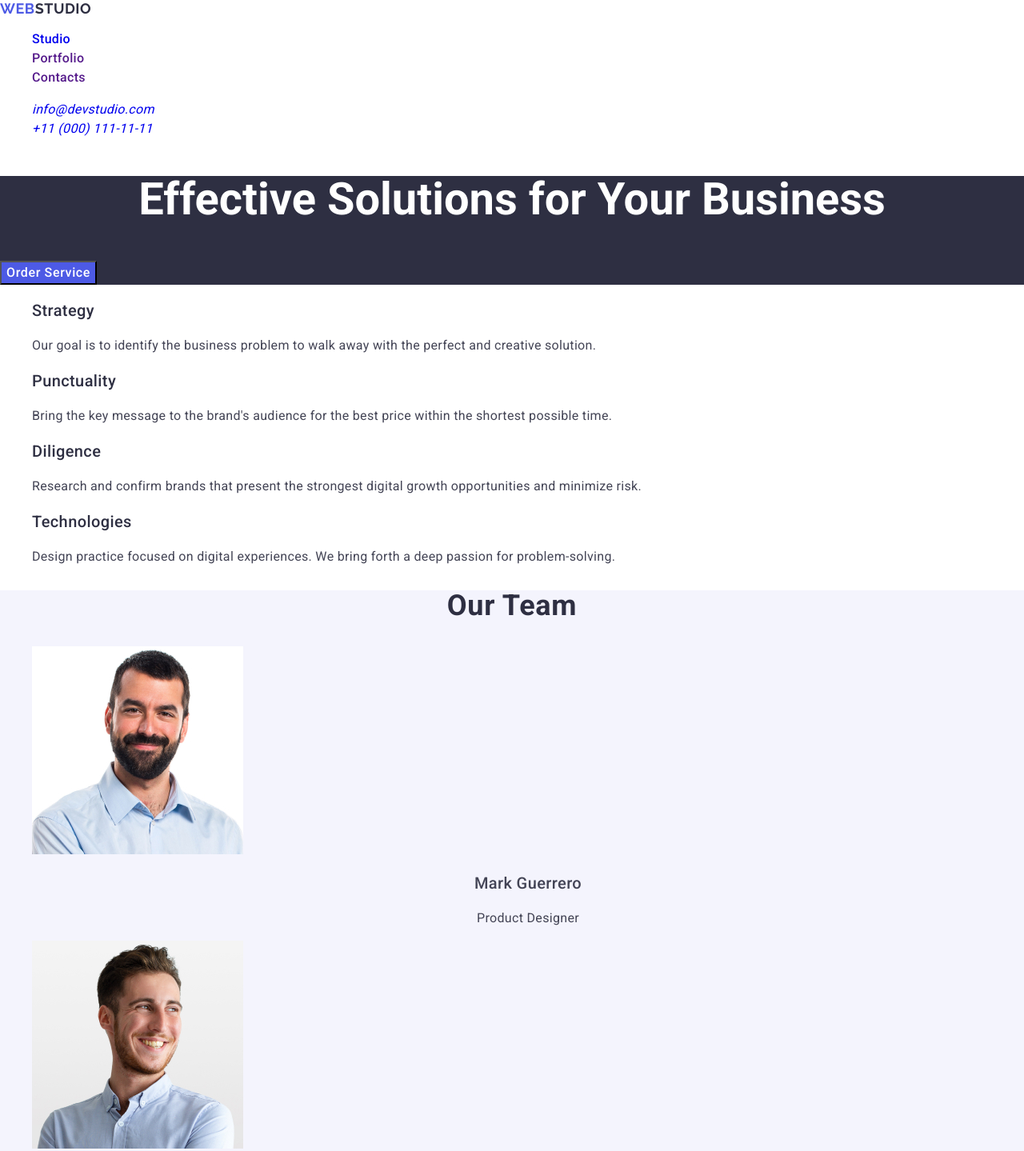
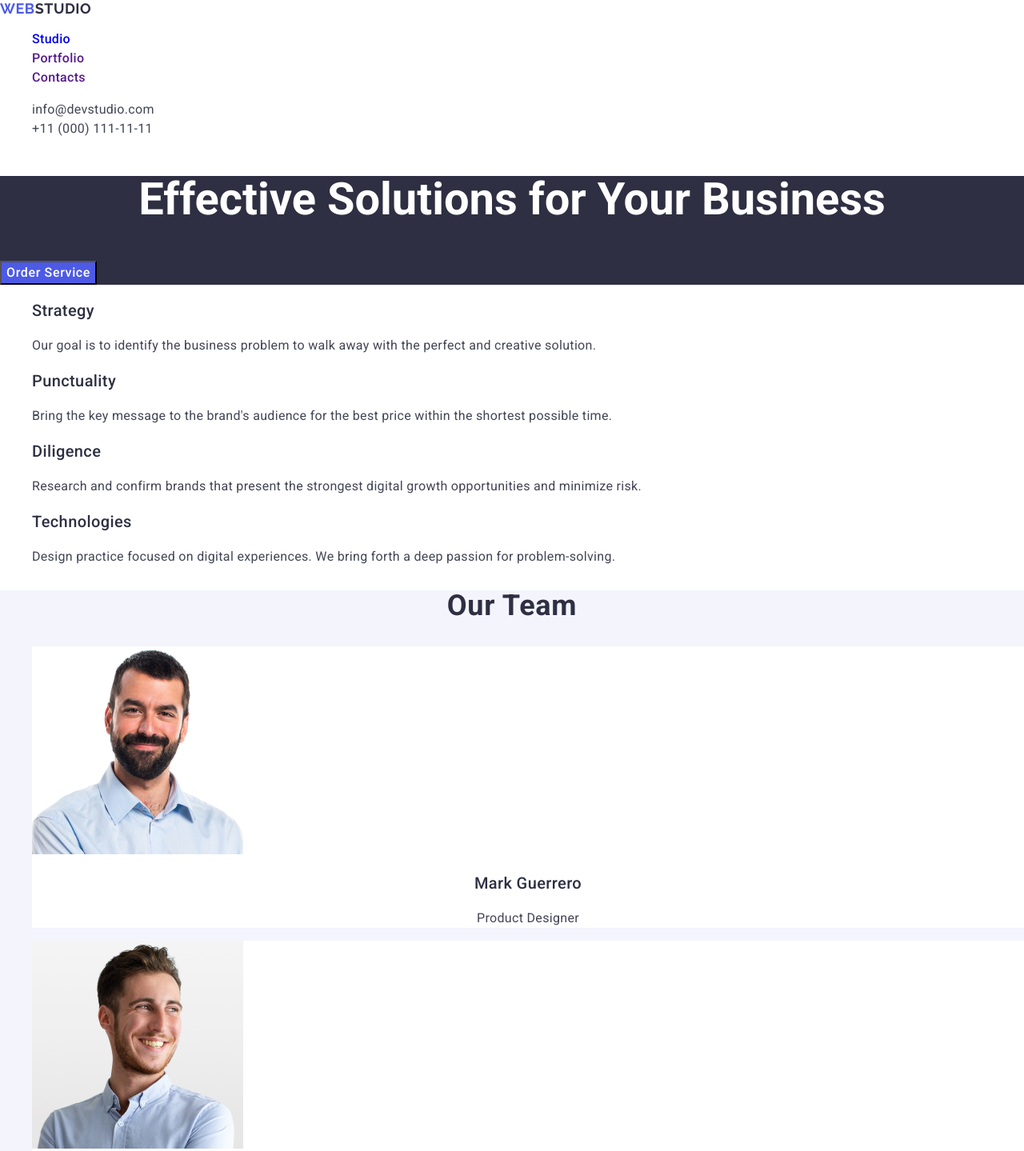
Before and after one commit to R0man-N/goit-markup-hw-02, a plain HTML site: page index.html in a window 1280 px wide. Shown: the top 1439 px of the page at 80% size. Drawn offline with nearby package versions, Linux system fonts and the light colour scheme.

Commit message:
iteration6

```diff
--- a/css/styles.css
+++ b/css/styles.css
@@ -50,22 +50,23 @@ a {
 
 .header-menu-link:hover,
 .header-menu-link:focus {
-    color: #404BBF;
+    color: #404bbf;
 }
 
 .contacts {}
 
 .contacts-list {}
 
-.contacts-link {
+.contacts-link-item {
     color: #434455;
     font-family: Roboto;
+    font-style: normal;
     font-size: 16px;
     line-height: 1.5;
     letter-spacing: 0.02em
 }
 
-.contacts-link: :hover .contacts-link: :focus {
+.contacts-link-item:hover .contacts-link-item:focus {
     color: #404BBF;
 }
 
@@ -155,10 +156,12 @@ a {
 
 .team-list {}
 
-.team-list-item {}
+.team-list-item {
+    background-color: #FFFFFF;
+}
 
 .team-name-item {
-    #2E2F42;
+    color: #2E2F42;
     text-align: center;
     font-family: Roboto;
     font-size: 20px;
@@ -168,7 +171,7 @@ a {
 }
 
 .team-name-text {
-    #434455;
+    color: #434455;
     text-align: center;
     font-family: Roboto;
     font-size: 16px;
--- a/index.html
+++ b/index.html
@@ -35,12 +35,20 @@
       <address class="contacts">
         <ul class="contacts-list">
           <li class="contacts-link">
-            <a href="mailto:info@devstudio.com" target="_blank"
+            <a
+              class="contacts-link-item"
+              href="mailto:info@devstudio.com"
+              target="_blank"
               >info@devstudio.com</a
             >
           </li>
           <li class="contacts-link">
-            <a href="tel:+110001111111" target="_blank">+11 (000) 111-11-11</a>
+            <a
+              class="contacts-link-item"
+              href="tel:+110001111111"
+              target="_blank"
+              >+11 (000) 111-11-11</a
+            >
           </li>
         </ul>
       </address>
```
